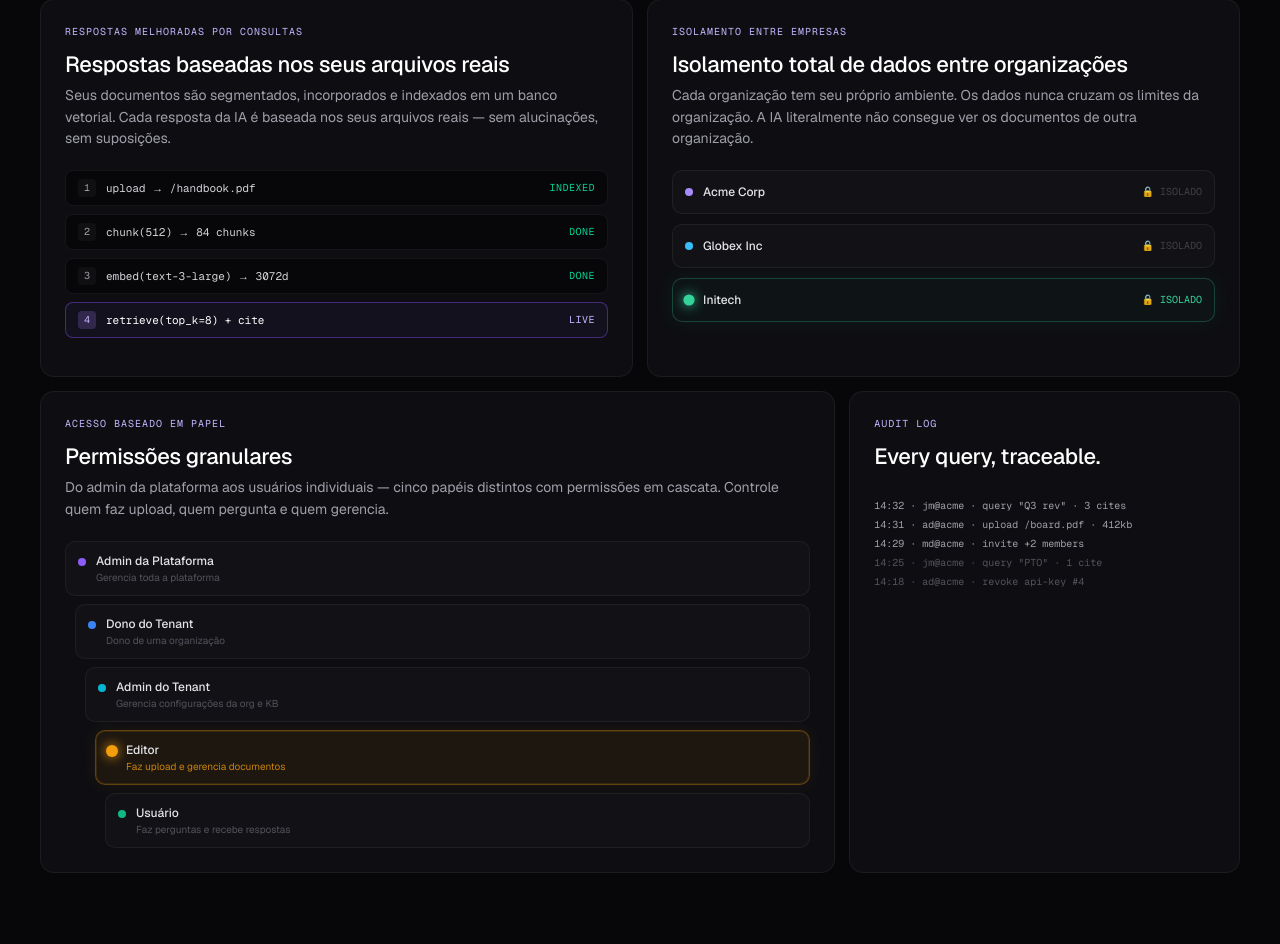
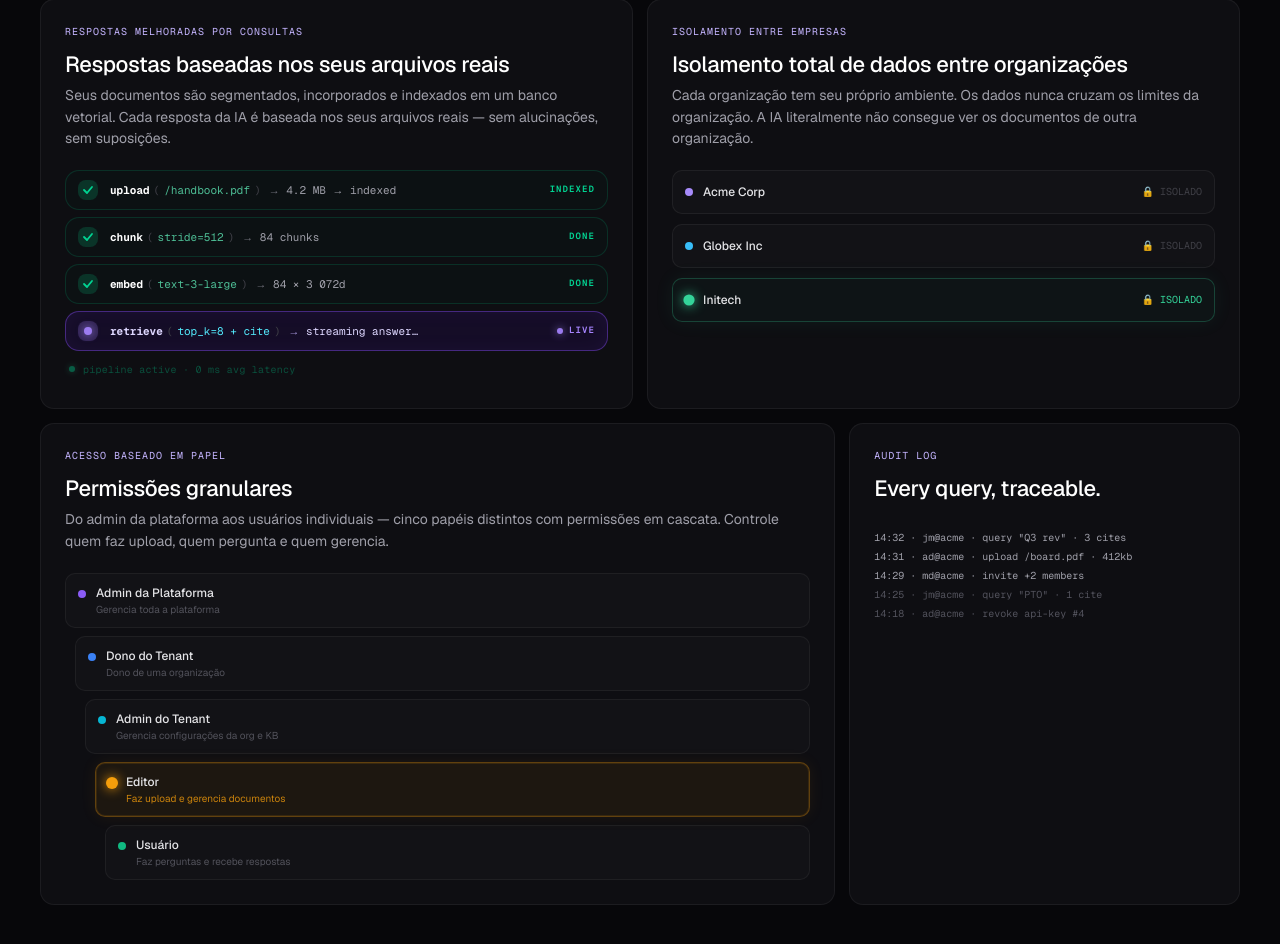
Before and after one commit to Devfusion009/aisle-frontend, a Next.js app: page / in a window 1280 px wide. Shown: the part 1634-2578 px from the top of the page. Built offline with nearby package versions, Linux system fonts and the light colour scheme; no server answers.

Commit message:
sync: from monorepo df812dc [dev]

```diff
--- a/src/features/landing/animations/pipeline-visual.tsx
+++ b/src/features/landing/animations/pipeline-visual.tsx
@@ -2,79 +2,193 @@
 
 import { useEffect, useRef, useState } from 'react';
 
-/**
- * Four-step ingestion pipeline. Steps progressively turn "done" while the
- * last one stays "live" — keeps the card alive without being noisy.
- */
+type Phase = 'idle' | 'processing' | 'done' | 'live';
+
+const STEPS = [
+  { cmd: 'upload',   arg: '/handbook.pdf',  result: '4.2 MB → indexed',   badge: 'INDEXED', ms: 900  },
+  { cmd: 'chunk',    arg: 'stride=512',      result: '84 chunks',          badge: 'DONE',    ms: 700  },
+  { cmd: 'embed',    arg: 'text-3-large',    result: '84 × 3 072d',        badge: 'DONE',    ms: 1000 },
+  { cmd: 'retrieve', arg: 'top_k=8 + cite',  result: 'streaming answer…',  badge: 'LIVE',    ms: 0    },
+];
+
+function CheckIcon() {
+  return (
+    <svg viewBox="0 0 12 12" fill="none" className="w-3 h-3">
+      <polyline points="2,6 5,9 10,3" stroke="currentColor" strokeWidth="1.8" strokeLinecap="round" strokeLinejoin="round" />
+    </svg>
+  );
+}
+
+function Spinner() {
+  return (
+    <svg viewBox="0 0 14 14" fill="none" className="w-3 h-3 animate-spin">
+      <circle cx="7" cy="7" r="5.5" stroke="currentColor" strokeWidth="1.5" strokeDasharray="20 14" strokeLinecap="round" />
+    </svg>
+  );
+}
+
 export function PipelineVisual() {
-  const ref = useRef<HTMLDivElement>(null);
-  const [progress, setProgress] = useState(0);
+  const ref  = useRef<HTMLDivElement>(null);
+  const [phases, setPhases] = useState<Phase[]>(['idle', 'idle', 'idle', 'idle']);
 
   useEffect(() => {
     const el = ref.current;
     if (!el) return;
-    const obs = new IntersectionObserver(
-      ([e]) => {
+
+    const obs = new IntersectionObserver(([e]) => {
       if (!e.isIntersecting) return;
-        let i = 0;
-        const tick = () => {
-          if (i >= 3) return;
-          i += 1;
-          setProgress(i);
-          setTimeout(tick, 700);
-        };
-        setTimeout(tick, 400);
       obs.disconnect();
-      },
-      { threshold: 0.3 },
+
+      let delay = 150;
+      STEPS.forEach((step, i) => {
+        setTimeout(() => setPhases(p => p.map((v, j) => j === i ? 'processing' : v)), delay);
+
+        if (i < 3) {
+          setTimeout(
+            () => setPhases(p => p.map((v, j) => j === i ? 'done' : v)),
+            delay + step.ms,
           );
+        } else {
+          setTimeout(
+            () => setPhases(p => p.map((v, j) => j === i ? 'live' : v)),
+            delay + 500,
+          );
+        }
+
+        delay += step.ms + 350;
+      });
+    }, { threshold: 0.25 });
+
     obs.observe(el);
     return () => obs.disconnect();
   }, []);
 
-  const steps = [
-    { n: '1', label: 'upload  →  /handbook.pdf', status: 'indexed' },
-    { n: '2', label: 'chunk(512)  →  84 chunks', status: 'done' },
-    { n: '3', label: 'embed(text-3-large)  →  3072d', status: 'done' },
-    { n: '4', label: 'retrieve(top_k=8)  +  cite', status: 'live' },
-  ];
+  return (
+    <div ref={ref} className="mt-5 space-y-[7px] font-mono text-[11px] select-none">
+      {STEPS.map((step, i) => {
+        const phase   = phases[i];
+        const isIdle  = phase === 'idle';
+        const isProc  = phase === 'processing';
+        const isDone  = phase === 'done';
+        const isLive  = phase === 'live';
+
+        /* row colours */
+        const rowCls = isLive
+          ? 'border-violet-500/40 bg-violet-950/25 shadow-[inset_0_0_20px_rgba(139,92,246,0.06)]'
+          : isDone
+          ? 'border-emerald-500/[0.18] bg-emerald-950/[0.12]'
+          : isProc
+          ? 'border-white/[0.09] bg-white/[0.025]'
+          : 'border-white/[0.04] bg-transparent';
 
         return (
-    <div ref={ref} className="mt-5 space-y-2 font-mono text-[11px]">
-      {steps.map((s, i) => {
-        const done = i <= progress && i < 3;
-        const live = i === 3 && progress >= 3;
-        const pending = i > progress;
-        return (
           <div
-            key={s.n}
-            className={`flex items-center gap-2.5 px-3 py-2 rounded-md border transition-all duration-500 ${
-              live
-                ? 'border-violet-500/40 bg-violet-500/5 text-white'
-                : done
-                ? 'border-white/[0.06] bg-[#07070a] text-zinc-300'
-                : 'border-white/[0.04] bg-[#07070a]/60 text-zinc-600'
-            }`}
-            style={{ opacity: pending ? 0.4 : 1 }}
+            key={i}
+            style={{
+              opacity:   isIdle ? 0 : 1,
+              transform: isIdle ? 'translateX(-10px)' : 'translateX(0)',
+              transition: 'opacity 0.35s ease, transform 0.35s ease',
+            }}
           >
+            <div className={`relative overflow-hidden flex items-center gap-3 px-3 py-[9px] rounded-xl border transition-colors duration-500 ${rowCls}`}>
+
+              {/* ── scan-line on processing ── */}
+              {isProc && (
                 <span
-              className={`w-[18px] h-[18px] rounded grid place-items-center text-[10px] shrink-0 ${
-                live ? 'bg-violet-400/20 text-violet-300' : 'bg-white/[0.04] text-zinc-400'
-              }`}
+                  className="pointer-events-none absolute inset-y-0 w-[1.5px] bg-gradient-to-b from-transparent via-cyan-400/70 to-transparent"
+                  style={{ animation: `pv-scan ${step.ms}ms ease-in-out forwards` }}
+                />
+              )}
+
+              {/* ── progress fill on processing ── */}
+              {isProc && (
+                <span
+                  className="pointer-events-none absolute inset-0 origin-left bg-gradient-to-r from-white/[0.015] to-white/[0.04]"
+                  style={{ animation: `pv-fill ${step.ms}ms ease-out forwards` }}
+                />
+              )}
+
+              {/* ── step badge ── */}
+              <span className={`relative z-10 w-5 h-5 rounded-md flex items-center justify-center shrink-0 transition-all duration-400 ${
+                isLive ? 'bg-violet-400/20 text-violet-300' :
+                isDone ? 'bg-emerald-500/20 text-emerald-400' :
+                isProc ? 'bg-white/[0.06] text-zinc-400' :
+                         'bg-white/[0.03] text-zinc-700'
+              }`}>
+                {isDone ? <CheckIcon /> : isProc ? <Spinner /> : isLive
+                  ? <span className="w-2 h-2 rounded-full bg-violet-400 animate-pulse shadow-[0_0_8px_rgba(167,139,250,0.9)]" />
+                  : <span className="text-[10px] font-bold">{i + 1}</span>
+                }
+              </span>
+
+              {/* ── command text ── */}
+              <div className="relative z-10 flex-1 flex items-baseline gap-1 min-w-0 overflow-hidden">
+                <span className={`font-bold transition-colors duration-300 ${
+                  isLive ? 'text-violet-200' :
+                  isDone ? 'text-white' :
+                  isProc ? 'text-zinc-100' : 'text-zinc-600'
+                }`}>
+                  {step.cmd}
+                </span>
+                <span className="text-zinc-700">(</span>
+                <span className={`transition-colors duration-300 ${
+                  isLive ? 'text-cyan-300' :
+                  isDone ? 'text-emerald-300/80' :
+                  isProc ? 'text-zinc-400' : 'text-zinc-700'
+                }`}>
+                  {step.arg}
+                </span>
+                <span className="text-zinc-700">)</span>
+
+                {/* result appears on done/live */}
+                {(isDone || isLive) && (
+                  <span
+                    className={`ml-1 shrink-0 ${isLive ? 'text-violet-300/80' : 'text-zinc-500'}`}
+                    style={{ animation: 'pv-fadein 0.35s ease forwards' }}
                   >
-              {s.n}
+                    → <span className={isLive ? 'text-violet-200' : 'text-zinc-400'}>{step.result}</span>
                   </span>
-            <span className="flex-1 truncate">{s.label}</span>
-            <span
-              className={`text-[10px] uppercase tracking-wider ${
-                live ? 'text-violet-300' : done ? 'text-emerald-400' : 'text-zinc-700'
-              }`}
-            >
-              {pending ? '…' : s.status}
+                )}
+              </div>
+
+              {/* ── status chip ── */}
+              <div className="relative z-10 flex items-center gap-1.5 shrink-0">
+                {isLive && (
+                  <span className="w-1.5 h-1.5 rounded-full bg-violet-400 animate-pulse shadow-[0_0_8px_rgba(167,139,250,0.9)]" />
+                )}
+                <span className={`text-[9px] tracking-[0.12em] uppercase font-semibold transition-colors duration-300 ${
+                  isLive ? 'text-violet-400' :
+                  isDone ? 'text-emerald-400' :
+                  isProc ? 'text-zinc-500' : 'text-zinc-800'
+                }`}>
+                  {isProc ? 'running' : isIdle ? '···' : step.badge}
                 </span>
+              </div>
+            </div>
           </div>
         );
       })}
+
+      {/* connector line + bottom hint */}
+      <div className="flex items-center gap-2 pt-1 pl-1 opacity-40">
+        <span className="w-1.5 h-1.5 rounded-full bg-emerald-400 shadow-[0_0_6px_rgba(52,211,153,0.7)]" />
+        <span className="text-emerald-400/80 text-[10px] tracking-wide">pipeline active · 0 ms avg latency</span>
+      </div>
+
+      <style>{`
+        @keyframes pv-scan {
+          from { left: 0%;   opacity: 0.9; }
+          to   { left: 100%; opacity: 0;   }
+        }
+        @keyframes pv-fill {
+          from { transform: scaleX(0); }
+          to   { transform: scaleX(1); }
+        }
+        @keyframes pv-fadein {
+          from { opacity: 0; transform: translateX(-6px); }
+          to   { opacity: 1; transform: translateX(0);    }
+        }
+      `}</style>
     </div>
   );
 }
```
Lines whose indentation alone changed are shown as unchanged.
